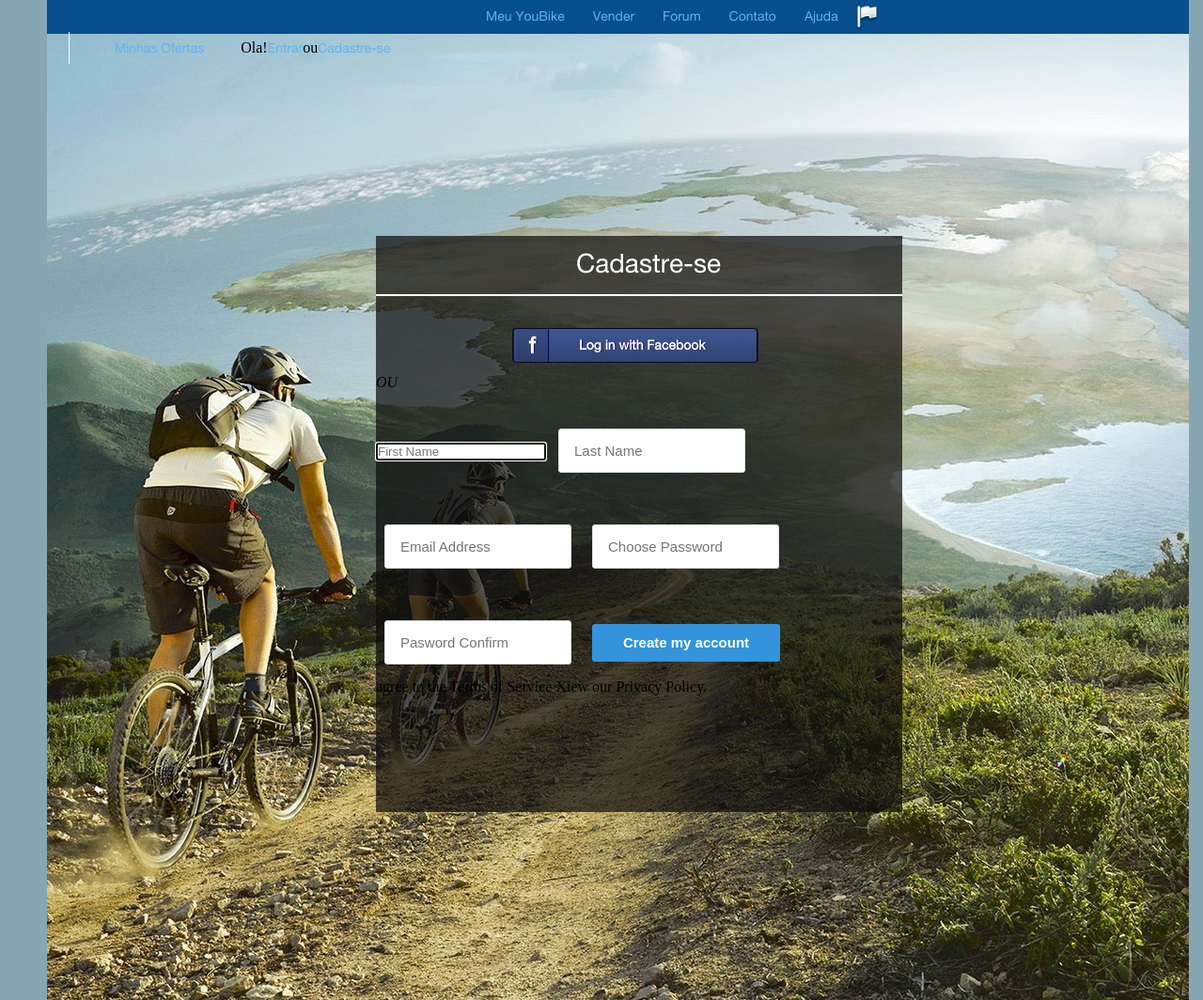
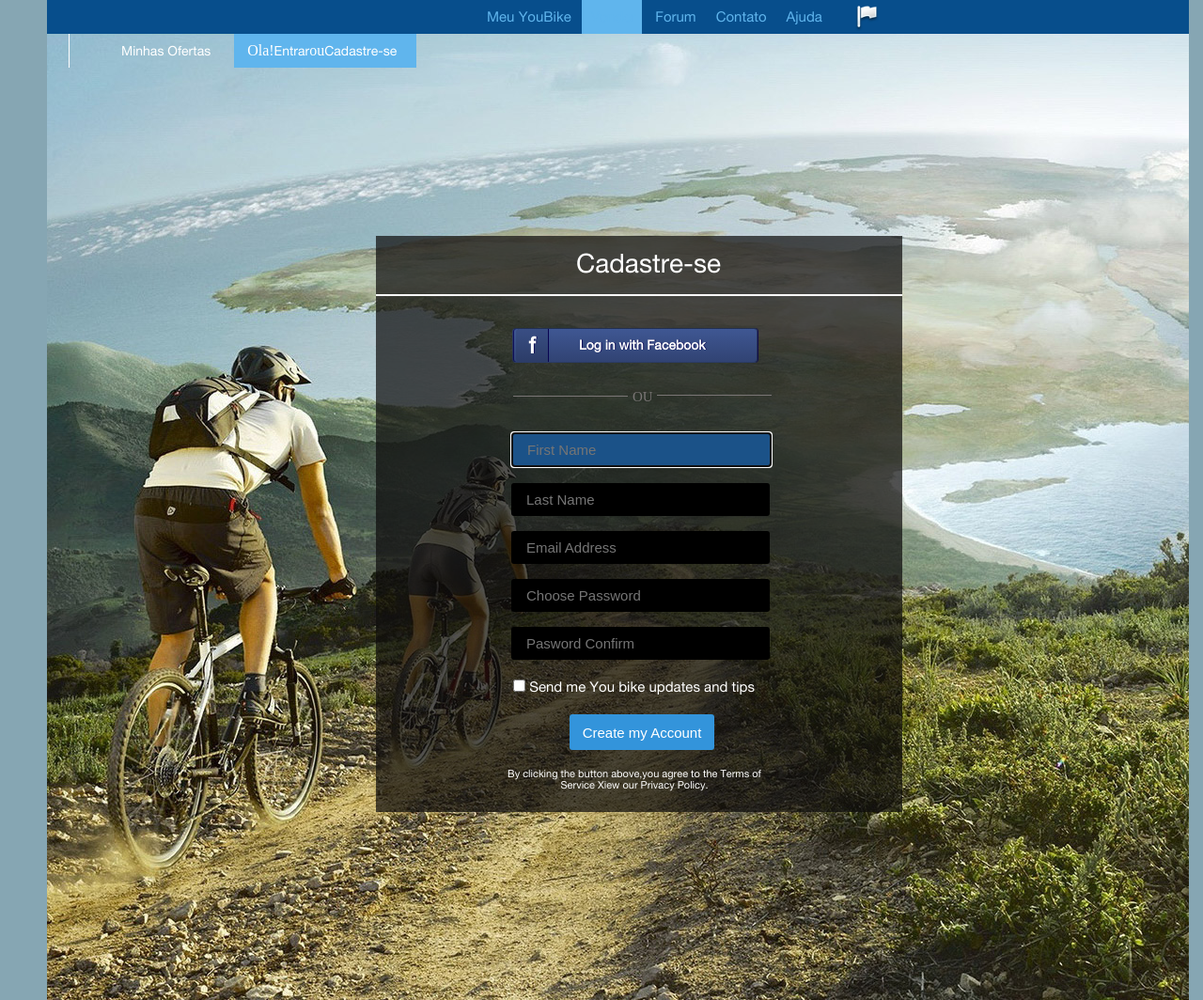
Before and after one commit to kabanecvalera/kabanec.homework5.io, a plain HTML site: page index.html in a window 1280 px wide. Shown: the whole page at 94% size. Drawn offline with Linux system fonts and the light colour scheme; files whose address does not match are found by name.

Commit message:
commit 5

```diff
--- a/css/style.css
+++ b/css/style.css
@@ -31,56 +31,57 @@ body{
 }
 
 .menu-first-items{
-    margin-left: 441px;
+    margin-left: 458px;
     float: left;
     list-style: none;
-
-    padding: 8px 0;
+    line-height: 36px;
 }
 
 .menu-first-items > li{
     display: inline;
-    padding-left: 26px;
-
+    padding: 12px 0 10px 0;
 }
 
 .menu-first-items > li > a{
     text-decoration: none;
-    padding: 0 0;
-    font: 14px 'HelveticaNeue';
+    padding: 0 7px 0 10px;
+    font: 15px 'HelveticaNeue';
     color: #60b5ed;
 }
 
-.menu-first-active{
+.first-active{
     height: 36px;
-    font: 14px 'HelveticaNeue';
+    font: 15px 'HelveticaNeue';
+    font-weight: bold;
     color: #fff;
-    background: #4eabda;
+    background: #60b5ed;
     display: inline;
 }
 
 .menu-second-items{
     margin-left: 23px;
+    padding-left: 41px;
     float: left;
     list-style: none;
-     border-left: 1px solid #fff;
-    padding: 8px 14px;
+    border-left: 1px solid #fff;
+    line-height: 36px;
 }
 
 .menu-second-items > li{
     display: inline;
-    padding: 0 1px 0 34px;
-
+    padding: 9px 21px 10px 14px;
 }
 
 .menu-second-items > li > a{
+   font: 14px 'HelveticaNeue';
+    color: #fff;
     text-decoration: none;
-    padding: 0 0;
-    font: 14px 'HelveticaNeue';
-    color: #60b5ed;
 }
 
-.menu-second-active{color: #fff;}
+.second-active{
+    color: #fff;
+    background: #60b5ed;
+}
 
 .menu-logo{
     position: absolute;
@@ -111,7 +112,7 @@ body{
     background: -webkit-linear-gradient(top,  rgba(63,87,147,1) 0%,rgba(49,67,115,1) 100%);
     background: linear-gradient(to bottom,  rgba(63,87,147,1) 0%,rgba(49,67,115,1) 100%);
     filter: progid:DXImageTransform.Microsoft.gradient( startColorstr='#3f5793', endColorstr='#314373',GradientType=0 );
-    border: 1px solid #090c15;
+    border: 1px solid rgba(9, 12, 21, 0.36);
     padding: 0 54px 0 0;
     margin: 34px 0 0 145px;
     font: 600 14px/35px 'HelveticaNeue', Tahoma;
@@ -144,75 +145,97 @@ body{
     border-radius: .15em 0 0 .15em;
 }
 
-.add:before{
-    content: '\66';
+.add:before{content: '\66';}
+
+.form-line{margin: 16px 273px;}
+
+.form-border-right{
+    padding-top: 12px;
+    position: relative;
+    font-size: 15px;
+    color: #7b7676;
 }
 
-.form-txt {
-
+.form-border-right:before{
+    content: "";
+    display: block;
+    width: 122px;
+    height: 1px;
+    position: absolute;
+    top: 19px;
+    right: 19px;
+    background: #7b7676;
 }
 
-.form-special {
-    font-size: 20px;
+.form-border-left{
+    padding-top: 12px;
+    position: relative;
 }
 
-
-.form-txt-border {
-    padding-top: 12px;
-    position: relative;
-
-    font-size: 16px;
-    font-style: italic;
-}
-/*
-.form-txt-border:before {
+.form-border-left:before{
     content: "";
     display: block;
-    width: 190px;
+    width: 122px;
     height: 1px;
     position: absolute;
-    top: -7px;
-    left: 15px;
+    top: -11px;
+    left: 26px;
+    background: #7b7676;
+}
 
-    background: #d0caca;
-}*/
+.form-user{margin: 17px 144px;}
 
-.form-input {
-    width: 165px;
-    height: 45px;
+.form-input-first{
+    width: 243px;
+    height: 35px;
     padding: 0 16px;
-    margin: 40px 9px 15px 9px;
-
+    margin-bottom: 17px;
+    line-height: 35px;
     font-size: 15px;
-    line-height: 45px;
-
     border: 1px solid #dde2e4;
     border-radius: 3px;
+    background: #1B5288;
 }
 
-.form-input:focus {
-    outline: 0;
+.form-input{
+    width: 243px;
+    height: 35px;
+    padding: 0 16px;
+    margin-bottom: 16px;
+    font-size: 15px;
+    line-height: 35px;
+    border: 1px solid #dde2e4;
+    border: 0;
+    border-radius: 3px;
+    background: black;
 }
 
-.form-btn {
-    width: 200px;
-    height: 40px;
+.form-checkbox{
+    margin: -13px 146px;
+    font: 15px 'HelveticaNeue';
+    color: #fff;
+}
+
+.form-footer{
+    width: 300px;
+    margin: 34px 125px;
+}
+
+.block-form-btn{margin: 19px 72px;}
+
+.form-btn{
+    width: 154px;
+    height: 38px;
     margin: 0 9px;
-
     font-size: 15px;
-    font-weight: bold;
     color: #fff;
-
     background: #3394DB;
     border: 0;
     border-radius: 3px;
 }
 
-.form-btn:hover {
-    background: #ff9148;
-    cursor: pointer;
+.form-footer-txt{
+    font: 11px 'HelveticaNeue';
+    color: #fff;
+    text-align: center;
 }
-
-.form-footer{
-    font: 11px 'HelveticaNeue';
-}
--- a/index.html
+++ b/index.html
@@ -8,13 +8,12 @@
 <body>
 
 <div class="container">
-
 <!--MENU PATH-->
     <div class="menu">
        <div class="menu-first">
             <ul class="menu-first-items">
                 <li><a href="#">Meu YouBike</a></li>
-            <li><a href="#">Vender</a></li>
+                <li class="first-active"><a href="#">Vender</a></li>
                 <li><a href="#">Forum</a></li>
                 <li><a href="#">Contato</a></li>
                 <li><a href="#">Ajuda</a></li>
@@ -23,40 +22,47 @@
         <div class="menu-second">
             <ul class="menu-second-items">
                 <li><a href="#">Minhas Ofertas</a></li>
-            <li>Ola!<a href="#">Entrar</a>ou<a href="#">Cadastre-se</a></li>
+                <li class="second-active">Ola!<a href="#" class="second-active">Entrar</a>ou<a href="#" class="second-active">Cadastre-se</a></li>
             </ul>
         </div>
         <div class="menu-logo">
             <img src="img/flag.png" alt="">
         </div>
     </div>
-
     <!--FORM PATH-->
     <div class="form">
         <h1 class="form-header">Cadastre-se</h1>
 
         <p><button type="submit" class="facebook add">Log in with Facebook</button></p>
 
-    <div class="form-txt">
-        <p class="form-txt-border">OU</p>
+        <div class="form-line">
+            <p class="form-border-right">OU</p>
+            <p class="form-border-left"></p>
         </div>
 
         <div class="form-user">
-        <input class="form-input-first" type="name" name="your-name" placeholder="First Name" autofocus required>
+            <input class="form-input-first" type="text" name="first_name" id="first_name" placeholder="First Name" autofocus required>
 
-        <input class="form-input" type="name" name="your-name" placeholder="Last Name" autofocus required>
+            <input class="form-input" type="text" name="last_name" id="last_name" placeholder="Last Name">
 
-        <input class="form-input" type="name" name="your-name" placeholder="Email Address" autofocus required>
+            <input class="form-input" type="email" name="email" id="email" placeholder="Email Address">
 
-        <input class="form-input" type="name" name="your-name" placeholder="Choose Password" autofocus required>
+            <input class="form-input" type="password" name="password" id="password" id="password" placeholder="Choose Password">
 
-        <input class="form-input" type="name" name="your-name" placeholder="Pasword Confirm" autofocus required>
+            <input class="form-input" type="password" name="password" id="password" placeholder="Pasword Confirm">
+        </div>
 
-        <button class="form-btn">Create my account</button>
+        <div class="form-checkbox">
+            <input type="checkbox" id="send">
+            <label for="send">Send me You bike updates and tips</label>
         </div>
-    </form>
-    <p>agree to the Terms of Service
-    Xiew our Privacy Policy.</p>
+
+        <div class="form-footer">
+            <div class="block-form-btn">
+                <button class="form-btn">Create my Account</button>
+            </div>
+            <p class="form-footer-txt">By clicking the button above,you agree to the Terms of Service Xiew our Privacy Policy.</p>
+        </div>
     </div>
 </div>
 </body>
```
Also changed, not shown: img/fb.png (deleted). Lines whose indentation alone changed are shown as unchanged.
